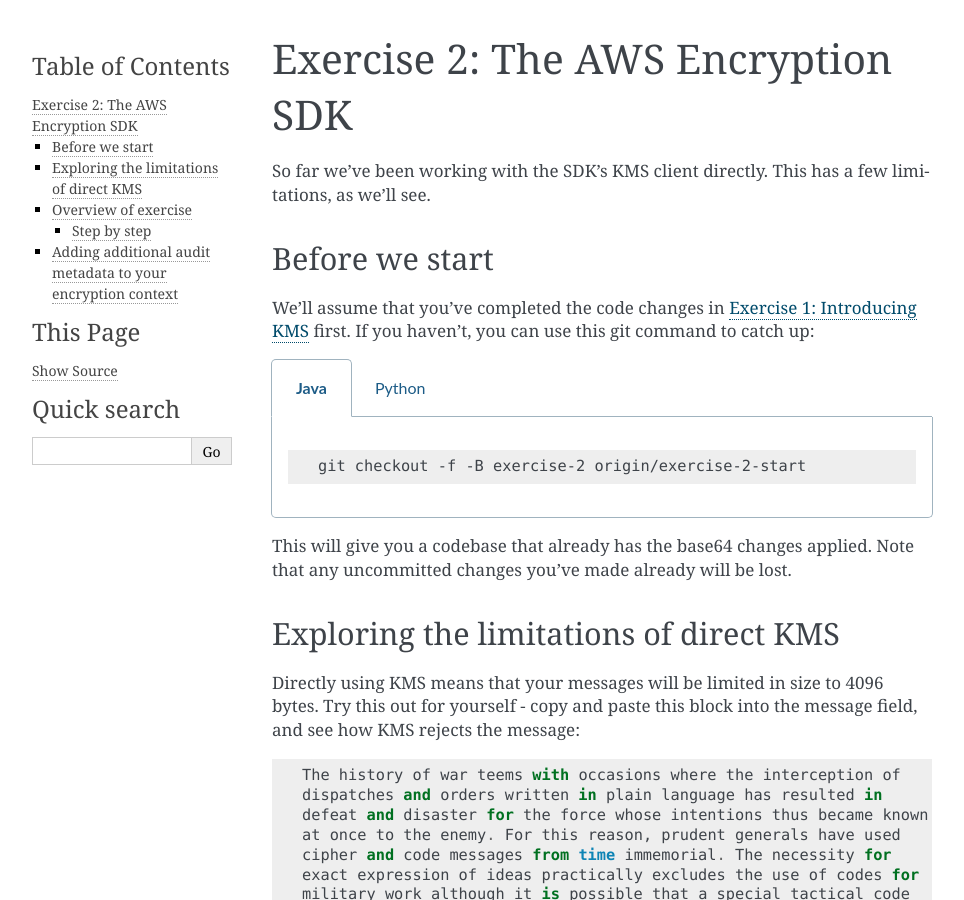
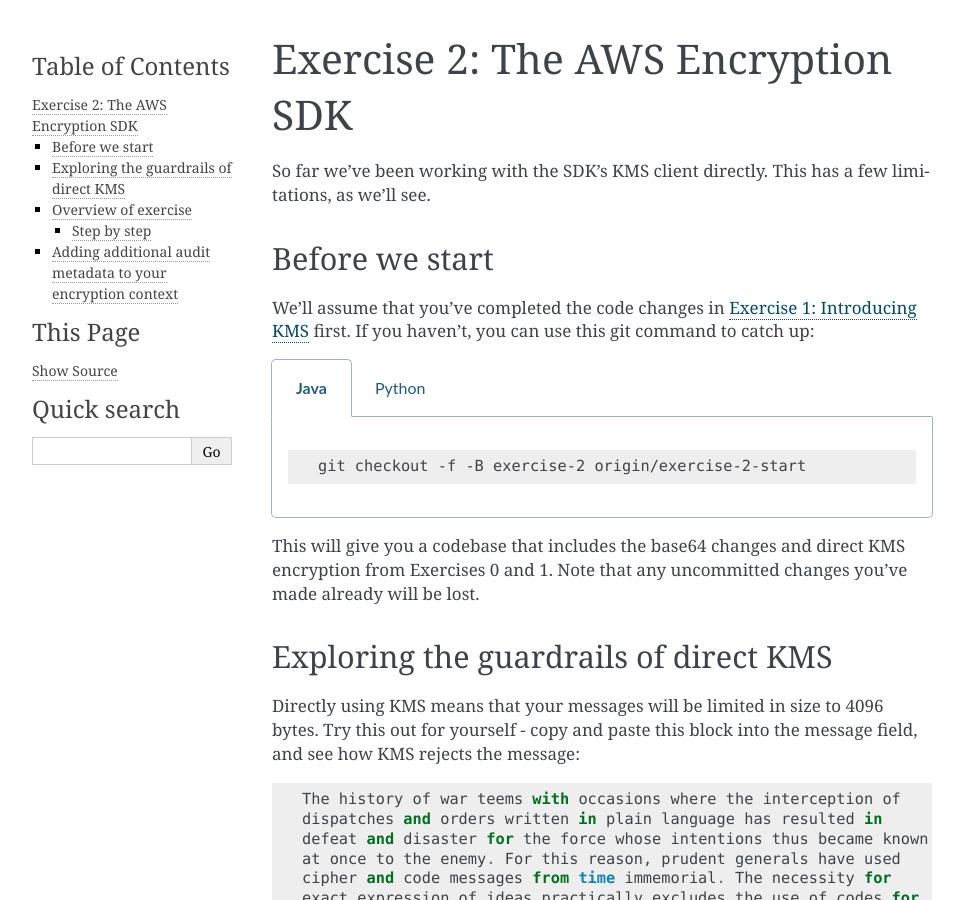
Before and after one commit to aws-samples/busy-engineers-encryption-sdk, a Sphinx documentation site: the page built from docs/exercises/2-encryption_sdk.rst, in a window 1280 px wide and 900 px high. Shown: the whole window, without its empty margins (148-1112 px from the left). Built offline with Sphinx 7.4.7, drawn with Linux system fonts in a browser that asks for light colours.

Commit message:
Update 2-encryption_sdk.rst

```diff
--- a/docs/exercises/2-encryption_sdk.rst
+++ b/docs/exercises/2-encryption_sdk.rst
@@ -28,11 +28,12 @@
 
             git checkout -f -B exercise-2 origin/exercise-2-start-python
 
-This will give you a codebase that already has the base64 changes applied.
+This will give you a codebase that includes the base64 changes and direct
+KMS encryption from Exercises 0 and 1.
 Note that any uncommitted changes you've made already will be lost.
 
 
-Exploring the limitations of direct KMS
+Exploring the guardrails of direct KMS
 =======================================
 
 Directly using KMS means that your messages will be limited in size to 4096
```
